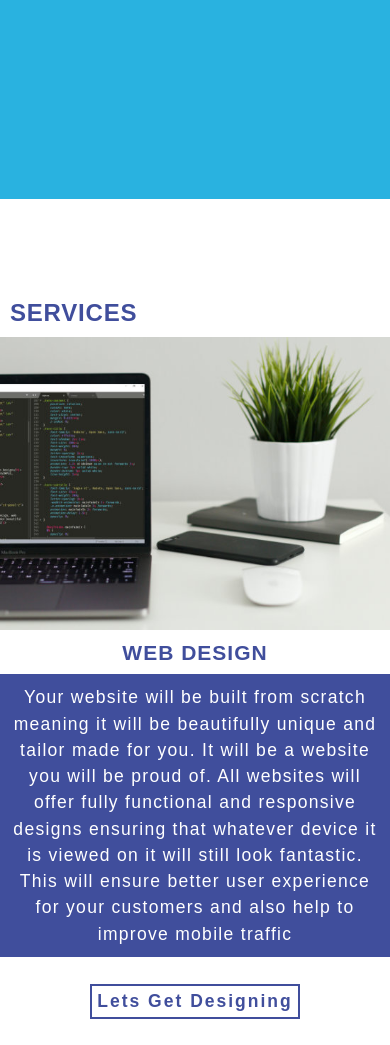
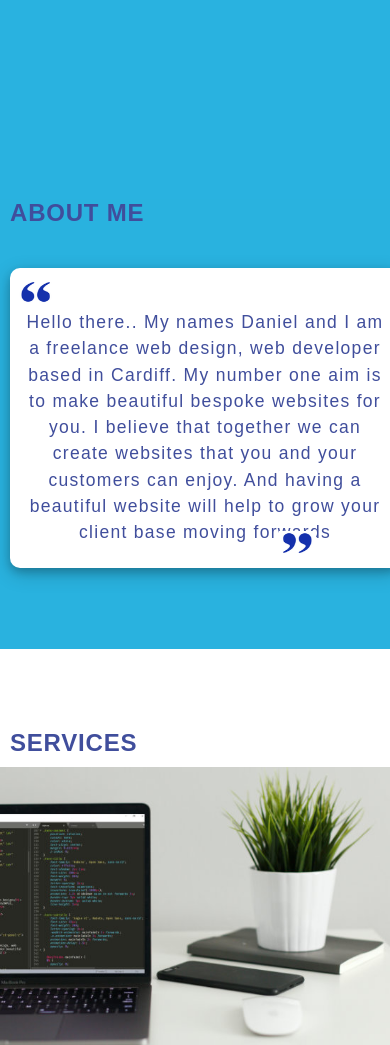
Before and after one commit to span18/myWebsite, a plain HTML site: page index.html in a window 390 px wide. Shown: the part 645-1690 px from the top of the page. Drawn offline with Linux system fonts and the light colour scheme; a web font is replaced by a local one.

Commit message:
updates to links

```diff
--- a/css/style.css
+++ b/css/style.css
@@ -76,25 +76,7 @@ li:hover {
 	transform: translateY(0%) rotate(180deg);
 }*/
 
-.active:before  {
-	top: 100%;
-	border: solid transparent;
-	content: '';
-	position: absolute;
-	pointer-events: none;
-	border-bottom-color: #404e9c;
-	border-width: 20px;
-	left: 50%;
-	margin-left: -20px;
-	-webkit-transform: translateY(0%) rotate(140deg);
-	-moz-transform: translateY(0%) rotate(140deg);
-	-o-transform: translateY(0%) rotate(140deg);
-	-ms-transform: translateY(0%) rotate(140deg);
-	transform: translateY(0%) rotate(180deg);
-	opacity: 0;
-}
-
-.active .special:before  {
+/*.active:before  {
 	top: 100%;
 	border: solid transparent;
 	content: '';
@@ -110,7 +92,7 @@ li:hover {
 	-ms-transform: translateY(0%) rotate(140deg);
 	transform: translateY(0%) rotate(180deg);
 	opacity: 1;
-}
+}*/
 
 .block {
 	width: 100%;
@@ -301,83 +283,44 @@ li:hover {
 
 						/* ABOUT ME */
 
-.aboutme-row {
+.about-me {
 	width: 100%;
-	height: auto;
+	height: 100%;
 	margin-top: 30px;
 	font-size: 20px;
-	font-weight: bold;
 	letter-spacing: 1.5px;
 	color: #404e9c;
-	margin-left: auto;
-	margin-right: auto;
-	display: inline-block;
-	display: flex;
+	background: url("../images/banner-two.jpg");
+	background-size: cover;
+	background-repeat: no-repeat;
+	background-position: center;
 }
 
-.aboutme-img-column {
-	width: 50%;
+.aboutme-text p {
+	width: 550px;
 	height: auto;
-	float: left;
-	opacity: 0.7;
-	display: block;
-	margin-left: 15px;
-
-}
-
-.aboutme-text-column {
-	width: 50%;
-	height: auto;
-	float: left;
-	opacity: 0.7;
-	display: block;
-}
-
-.aboutme-title {
-	font-family: 'Roboto', Open Sans, sans-serif;
-	font-size: 125px;
-	color: #fff;
-	position: relative;
-	top: -290px;
-	left: 11px;
-	opacity: 0.3;
-}
-
-.img-adjust {
-	width: 80%;
-	height: auto;
-	border-radius: 10px;
-}
-
-#about-me p {
-	width: 90%;
-	height: 328px;
-	/*position: relative;
-	top: -50px;
-	left: 0px;*/
-	/*padding: 0px 30px 0px 30px;*/
+	padding: 40px;
+	margin-top: 36px;
+	margin-left: 200px;
+	text-align: center;
 	border: 1px solid transparent;
 	border-radius: 10px;
 	background-color: #fff;
 	box-shadow: 0 4px 8px 0 rgba(0, 0, 0, 0.2), 0 6px 20px 0 rgba(0, 0, 0, 0.19);
-	display: flex;
-	align-items: center;
 	line-height: 1.4em;
 }
 
 .quotation {
 	position: relative;
-	top: 8px;
-	left: 7px;
-	z-index: 1;
+	top: 76px;
+	left: 211px;
 }
 
 .quotation-one {
 	position: relative;
-	top: -101px;
-	left: 455px;
+	top: -55px;
+	left: 700px;
 	transform: rotate(180deg);
-	z-index: 1;
 }
 
 
@@ -393,18 +336,45 @@ li:hover {
 }
 					/* END */
 
-@media screen and (max-width: 1000px) {
-	.aboutme-row {
+@media screen and (max-width: 770px) {
+	.about-me {
+		height: 500px;
+	} .quotation,
+	.quotation-one {
+		width: 37px;
+		height: 26px;
+	}
+}
+
+@media screen and (max-width: 440px) {
+	.about-me {
+		background: #29B2DF;
+		height: 450px;
+		margin-top: 0;
+	}.aboutme-text p {
 		width: 100%;
-		} .aboutme-text-column {
-			width: 48%;
-			margin-right: 5px;
-		}
-		 .aboutme-img-column {
-		 	width: 48%;
-			margin-left: 5px;
-		}
+		height: 300px;
+		font-size: 17.5px;
+		margin-top: 0px;
+		margin-left: 10px;
+		margin-right: 10px;
+		padding: 40px 10px;
+		line-height: 1.5em;
+		letter-spacing: 1.3px;
+	} .quotation {
+		position: relative;
+		top: 41px;
+		left: 17px;
+	} .quotation-one {
+		position: relative;
+		top: -55px;
+		left: 279px;
+	} .title {
+		margin-top: 0;
 	}
+}
+
+
 
 
 
@@ -697,8 +667,8 @@ button {
 #services::before {
   display: block;
   content: " ";
-  margin-top: -130px;
-  height: 130px;
+  margin-top: -50px;
+  height: 50px;
   visibility: hidden;
   pointer-events: none;
 }
--- a/index.html
+++ b/index.html
@@ -63,24 +63,21 @@
 
 
 					<!-- ABOUT PAGE -->
-	<!-- 	<section id="about-me">
+		<section id="about-me">
 
-				<h2 class="title">About Me</h2>
+				<div class="about-me">
 
-				<div class="aboutme-row">
-					<div class="aboutme-img-column">
-						<img class="img-adjust" src="images/about-me-slides-one.jpg" width="100%" height="auto" alt="">
-						<div class="aboutme-title">ABOUT</div>
-					</div>
+					<h2 class="title">About Me</h2>
 
-					<div class="aboutme-text-column">
+
+					<div class="aboutme-text">
 						<img class="quotation" src="images/about-me.png" width="37px" height="26px" alt="#">
 
 						<p>Hello there.. My names Daniel and I am a freelance web design, web developer based in Cardiff. My number one aim is to make beautiful bespoke websites for you. I believe that together we can create websites that you and your customers can enjoy. And having a beautiful website will help to grow your client base moving forwards</p>
 						<img class="quotation-one" src="images/about-me.png" width="37px" height="26px" alt="#">
 					</div>
 				</div>
-		</section> -->
+		</section>
 
 					<!-- SERVICES PAGE -->
 
```
Also changed, not shown: images/banner-two.jpg (added).
